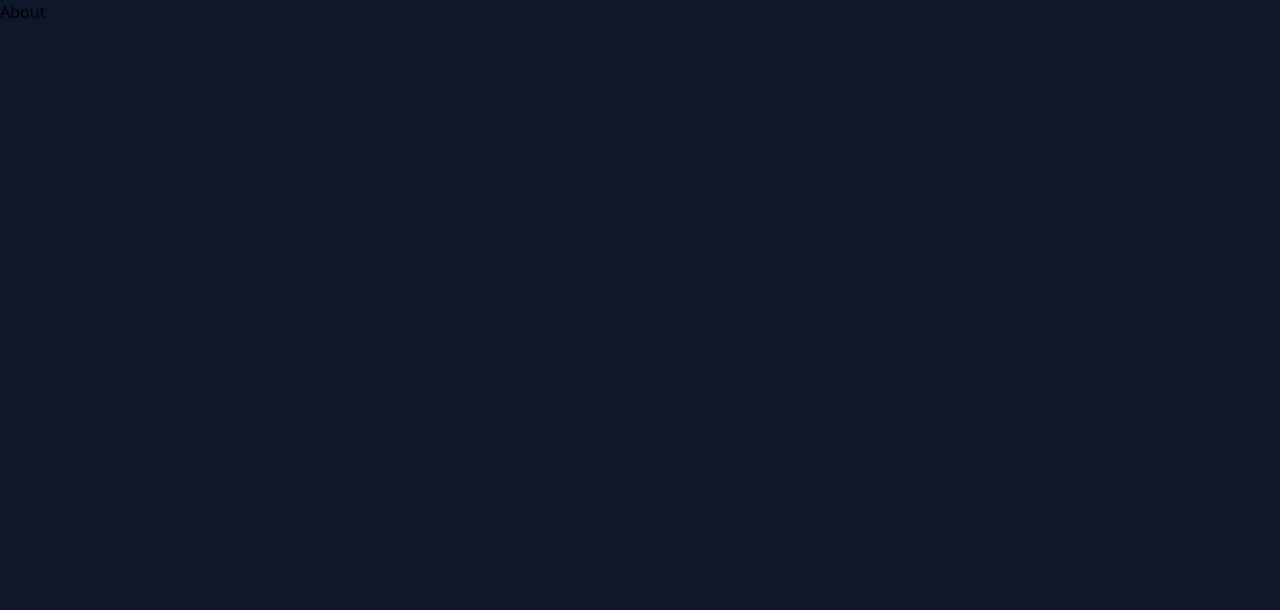
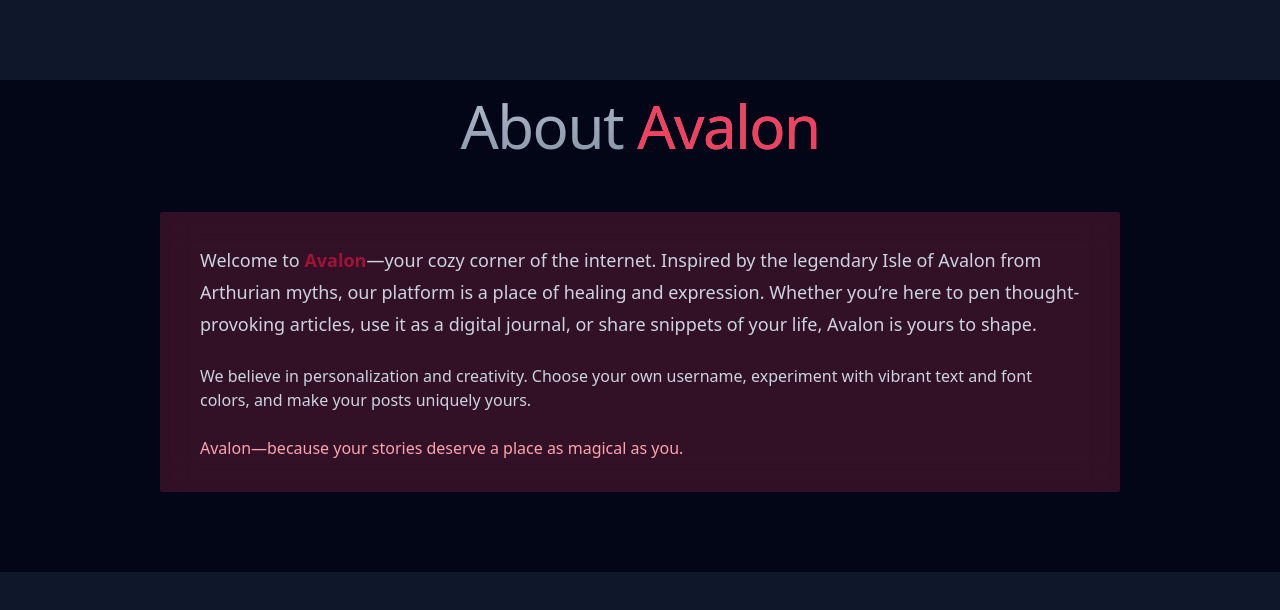
Before and after one commit to palaksharma0104/avalon, a React (Vite) app: page /about in a window 1280 px wide. Shown: the top 610 px of the page. Built offline with nearby package versions, Linux system fonts and the light colour scheme; a web font is replaced by a local one.

Commit message:
about us

```diff
--- a/src/pages/About.jsx
+++ b/src/pages/About.jsx
@@ -1,5 +1,41 @@
 import React from "react";
+import { motion } from "framer-motion";
 
 export default function About() {
-  return <div>About</div>;
+  return (
+    <div className="bg-slate-950 pb-20">
+      <motion.h2
+        initial={{ opacity: 0.5, y: 100 }}
+        whileInView={{ opacity: 1, y: 0 }}
+        transition={{
+          delay: 0.3,
+          duration: 0.8,
+          ease: "easeInOut",
+        }}
+        className="mt-20 bg-gradient-to-br from-slate-300 to-slate-500 py-4 bg-clip-text text-center text-4xl font-medium tracking-tight text-transparent md:text-6xl"
+      >
+        About <span className="text-rose-500">Avalon</span>
+      </motion.h2>
+      <motion.div
+        initial={{ opacity: 0, scale: 0.8 }}
+        whileInView={{ opacity: 1, scale: 1 }}
+        transition={{
+          delay: 0.5,
+          duration: 0.8,
+          ease: "easeInOut",
+        }}
+        className="mt-10 bg-rose-500 bg-opacity-20 backdrop-blur-lg rounded-sm px-10 py-8 text-slate-300 mx-auto w-3/4"
+      >
+        <p className="text-lg leading-8">
+          Welcome to <span className="text-rose-800 font-semibold">Avalon</span>—your cozy corner of the internet. Inspired by the legendary Isle of Avalon from Arthurian myths, our platform is a place of healing and expression. Whether you’re here to pen thought-provoking articles, use it as a digital journal, or share snippets of your life, Avalon is yours to shape.
+        </p>
+        <p className="mt-6">
+          We believe in personalization and creativity. Choose your own username, experiment with vibrant text and font colors, and make your posts uniquely yours.
+        </p>
+        <p className="mt-6 text-rose-300 font-medium">
+          Avalon—because your stories deserve a place as magical as you.
+        </p>
+      </motion.div>
+    </div>
+  );
 }
```
